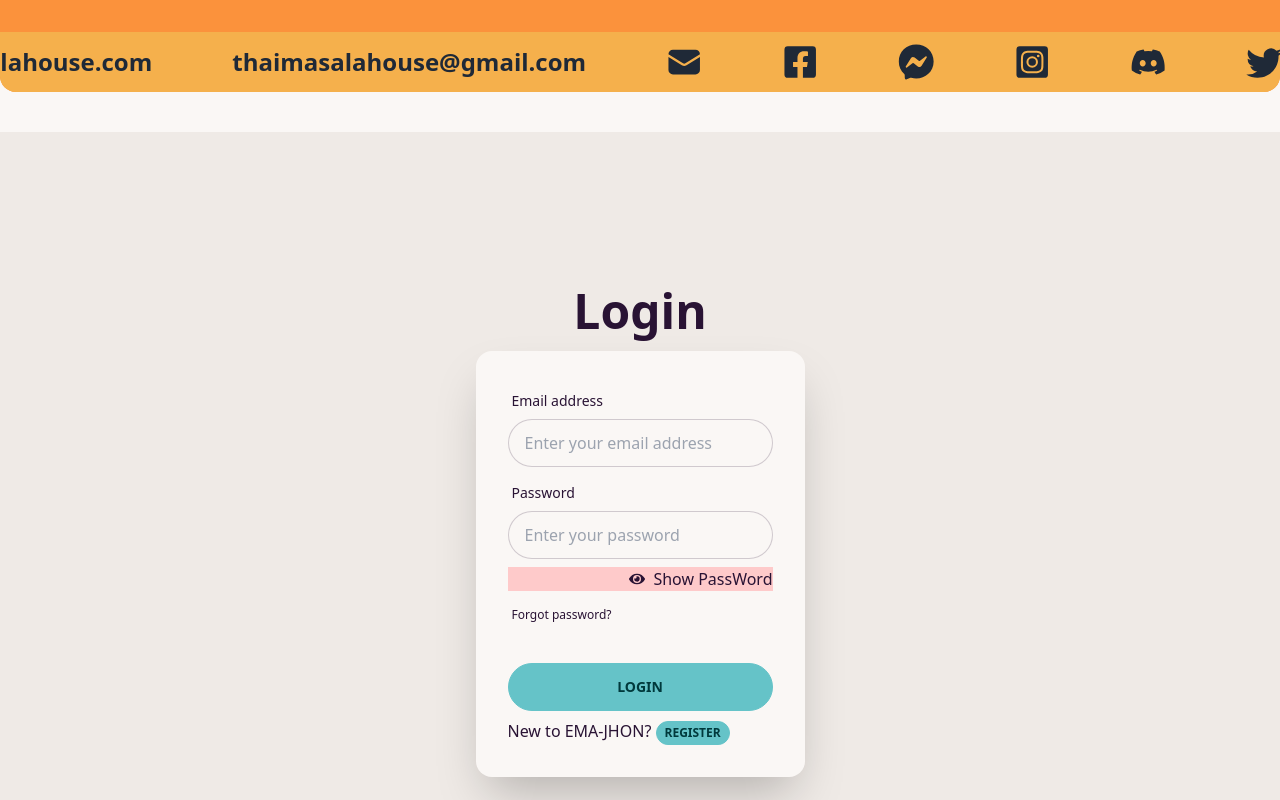
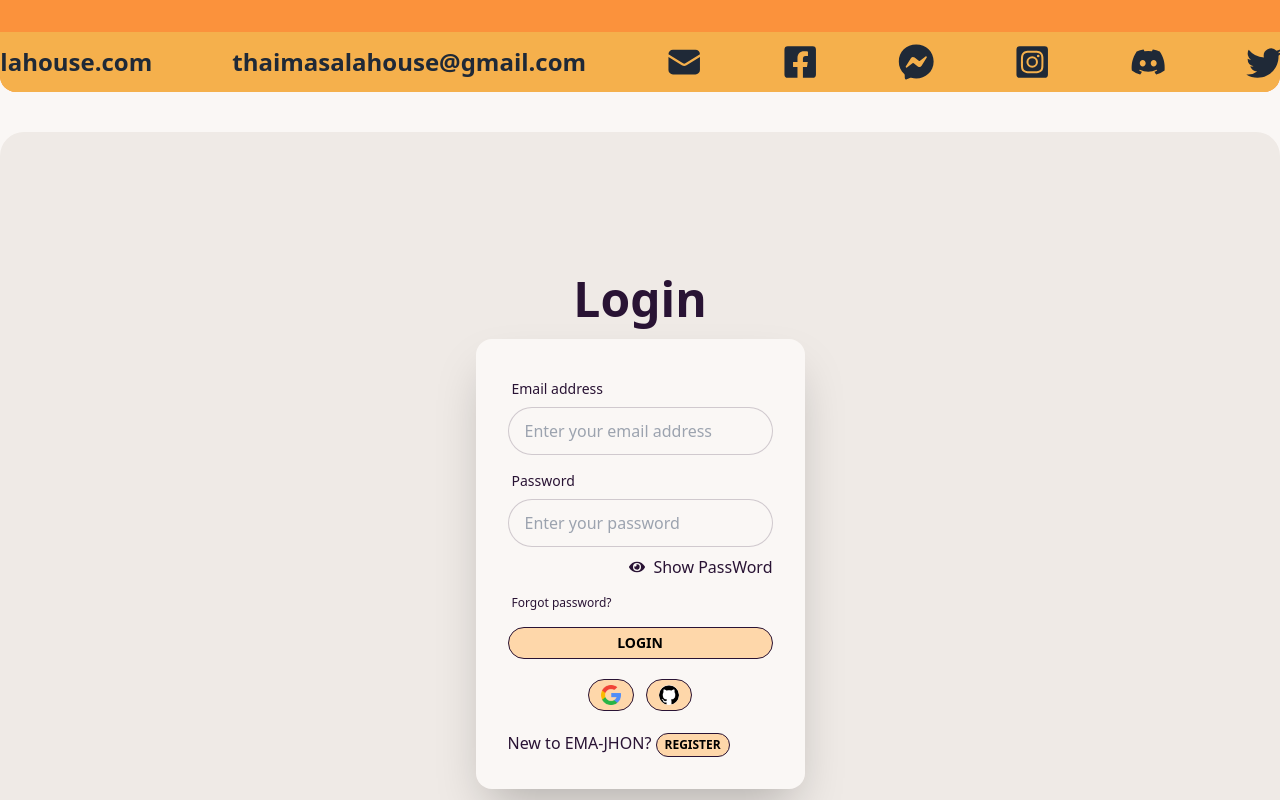
Before and after one commit to smarmaan/thai-masala-house-client, a React (Vite) app: page /login in a window 1280 px wide. Shown: the part 300-1100 px from the top of the page. Built offline with nearby package versions, Linux system fonts and the light colour scheme; no server answers.

Commit message:
Google and Github button added...

```diff
--- a/src/pages/Login-Register/Login.jsx
+++ b/src/pages/Login-Register/Login.jsx
@@ -7,9 +7,12 @@ import { AuthContext } from "../../providers/AuthProvider";
 import { FaEye, FaEyeSlash } from "react-icons/fa";
 
 const Login = () => {
-  const { signIn } = useContext(AuthContext);
+  const { signIn, user } = useContext(AuthContext);
 
   const [passwordType, setPasswordType] = useState("password");
+
+  const [error, setError] = useState("");
+  const [success, setSuccess] = useState("");
 
   const navigate = useNavigate();
 
@@ -26,8 +29,8 @@ const Login = () => {
 
     console.log(email, password);
 
-    // setError("");
-    // setSuccess("");
+    setError("");
+    setSuccess("");
 
     signIn(email, password)
       .then((result) => {
@@ -35,12 +38,11 @@ const Login = () => {
         console.log(loggedUser);
         form.reset();
         navigate(from, { replace: true });
-
-        // setSuccess("Login Successful");
+        setSuccess("Login Successful");
       })
       .catch((error) => {
         console.error(error);
-        // setError(error.message);
+        setError(error.message);
       });
   };
 
@@ -48,8 +50,11 @@ const Login = () => {
     setPasswordType(passwordType === "password" ? "text" : "password");
   };
 
+  console.log(error);
+  console.log(success);
   return (
-    <div className="hero min-h-screen bg-base-200">
+    <div className="hero min-h-screen bg-base-200 rounded-3xl my-6">
+      {/* min-h-screen  */}
       <div className="hero-content flex-col ">
         <div className="text-center lg:text-left">
           <h1 className="text-5xl font-bold">Login</h1>
@@ -81,31 +86,69 @@ const Login = () => {
                 required
                 className="input input-bordered"
               />
-              <button className="my-2 bg-red-200" onClick={togglePassword}>
+              <div className="my-2" onClick={togglePassword}>
                 {passwordType === "password" ? (
-                  <div className="flex items-center gap-2 justify-end">
-                    <FaEye></FaEye>Show PassWord{" "}
+                  <div className="flex items-center gap-2 justify-end cursor-pointer">
+                    <FaEye></FaEye>
+                    Show PassWord
                   </div>
                 ) : (
-                  <div className="flex items-center gap-2 justify-end">
-                    <FaEyeSlash /> Hide PassWord{" "}
+                  <div className="flex items-center gap-2 justify-end cursor-pointer">
+                    <FaEyeSlash />
+                    Hide PassWord
                   </div>
                 )}
-              </button>
+              </div>
               <label className="label">
                 <Link to="/register" className="label-text-alt link link-hover">
                   Forgot password?
                 </Link>
               </label>
             </div>
-            <div className="form-control mt-6">
-              <button className="btn btn-primary">Login</button>
+            {/* <div className="form-control">
+              <button className="btn btn-sm btn-primary">Login</button>
+            </div>
+            <div className="form-control">
+              <button className="btn btn-sm btn-primary">Google</button>
+            </div>
+            <div className="form-control">
+              <button className="btn btn-sm btn-primary">Github</button>
+            </div> */}
+
+            <div className="form-control">
+              <button className="btn btn-sm text-black hover:text-white bg-orange-200 hover:bg-orange-400 ">
+                Login
+              </button>
+            </div>
+
+            <div className="flex items-center justify-center gap-3 my-3">
+              <div className="form-control">
+                <button className="btn btn-sm bg-orange-200 hover:bg-orange-400 ">
+                  <img
+                    className="w-5"
+                    src="../../../public/search.png"
+                    alt=""
+                  />
+                </button>
+              </div>
+              <div className="form-control">
+                <button className="btn btn-sm  bg-orange-200 hover:bg-orange-400">
+                  <img
+                    className="w-5 bg-white rounded-full"
+                    src="../../../public/github.png"
+                    alt=""
+                  />{" "}
+                </button>
+              </div>
             </div>
 
             <p>
               New to EMA-JHON?{" "}
               <span>
-                <Link to="/register" className="btn btn-xs btn-primary">
+                <Link
+                  to="/register"
+                  className="btn btn-xs  text-black hover:text-white bg-orange-200 hover:bg-orange-400 "
+                >
                   Register
                 </Link>
               </span>
```
Also changed, not shown: public/github.png (added), public/search.png (added).
